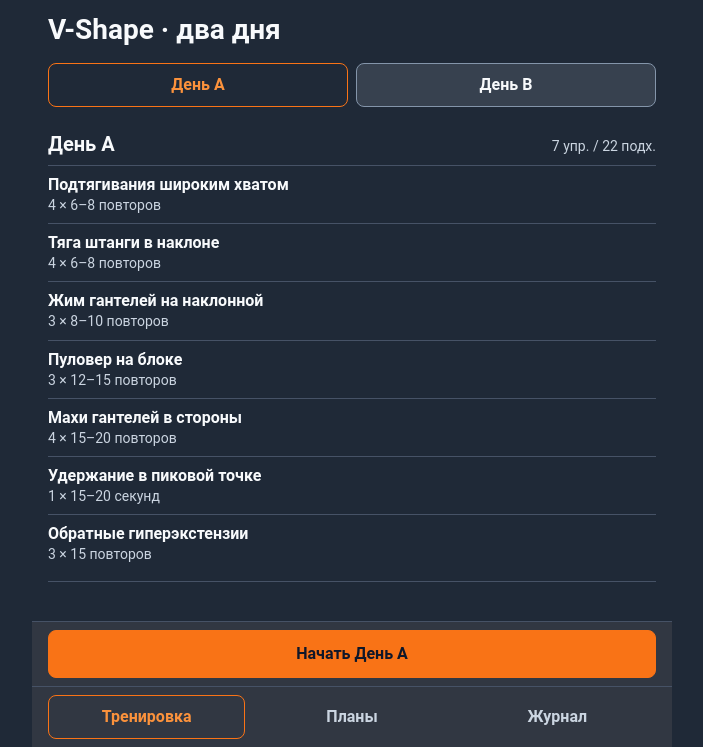
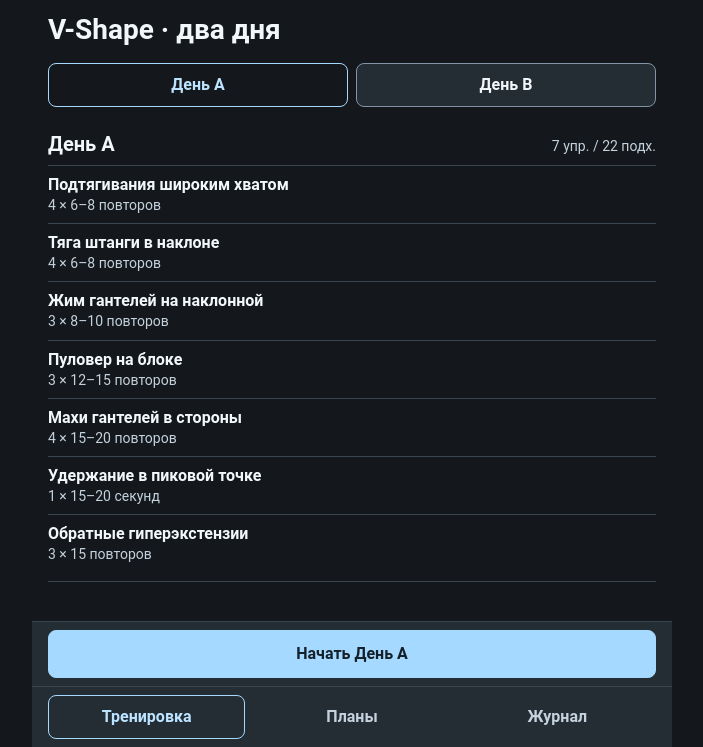
Before and after one commit to KleinNikita/traningassistant, a plain HTML site: page index.html in a window 1280 px wide. Shown: the part 53-800 px from the top of the page, without its empty margins (288-991 px from the left). Drawn offline with Linux system fonts and the light colour scheme.

Commit message:
Switch theme to graphite and ice blue

```diff
--- a/index.html
+++ b/index.html
@@ -3,11 +3,11 @@
 <head>
   <meta charset="utf-8">
   <meta name="viewport" content="width=device-width,initial-scale=1,viewport-fit=cover,interactive-widget=resizes-content">
-  <meta name="theme-color" content="#1F2937">
+  <meta name="theme-color" content="#14181C">
   <meta name="description" content="Тренировочные планы и журнал подходов, доступные без сети.">
   <title>TraningAssistant (тренировки)</title>
-  <link rel="icon" href="./slate-barbell-192.png">
-  <link rel="apple-touch-icon" href="./slate-barbell-192.png">
+  <link rel="icon" href="./ice-barbell-192.png">
+  <link rel="apple-touch-icon" href="./ice-barbell-192.png">
   <link rel="manifest" href="./manifest.webmanifest">
   <link rel="stylesheet" href="./style.css">
   <script defer src="./plans.js"></script>
--- a/style.css
+++ b/style.css
@@ -2,18 +2,18 @@
 /* Critique: Keep every training input above the tab bar and let the exercise list scroll independently. */
 :root {
   color-scheme: dark;
-  --color-bg: #1F2937;
-  --color-surface: #313742;
-  --color-raised: #37414F;
-  --color-selected: #293447;
-  --color-text: #F8FAFC;
-  --color-muted: #CBD5E1;
-  --color-control-border: #8495AA;
-  --color-divider: #465266;
-  --color-accent: #F97316;
-  --color-accent-light: #FB923C;
-  --color-accent-ink: #0F172A;
-  --color-focus: #FB923C;
+  --color-bg: #14181C;
+  --color-surface: #242C34;
+  --color-raised: #242C34;
+  --color-selected: #202B37;
+  --color-text: #F2F7FB;
+  --color-muted: #C4D2DE;
+  --color-control-border: #8294A6;
+  --color-divider: #394650;
+  --color-accent: #A6D9FF;
+  --color-accent-light: #BCE3FF;
+  --color-accent-ink: #14202A;
+  --color-focus: #BCE3FF;
   --color-success: #22C55E;
   --color-danger: #FFAAA6;
   --color-scrim: rgb(0 0 0 / 72%);
--- a/sw.js
+++ b/sw.js
@@ -1,6 +1,6 @@
 const prefix = 'vshape-' + new URL(self.registration.scope).pathname + '-';
-const name = prefix + '10';
-const assets = ['./','./index.html','./style.css','./app.js','./plans.js','./manifest.webmanifest','./plan.json','./slate-barbell-192.png','./slate-barbell-512.png'];
+const name = prefix + '11';
+const assets = ['./','./index.html','./style.css','./app.js','./plans.js','./manifest.webmanifest','./plan.json','./ice-barbell-192.png','./ice-barbell-512.png'];
 self.addEventListener('install', event => {
   event.waitUntil(caches.open(name).then(cache => cache.addAll(assets.map(path => new Request(path, {cache: "reload"})))).then(()=>self.skipWaiting()));
 });
```
Also changed, not shown: ice-barbell-192.png (added), ice-barbell-512.png (added), manifest.webmanifest, 1 other file.
